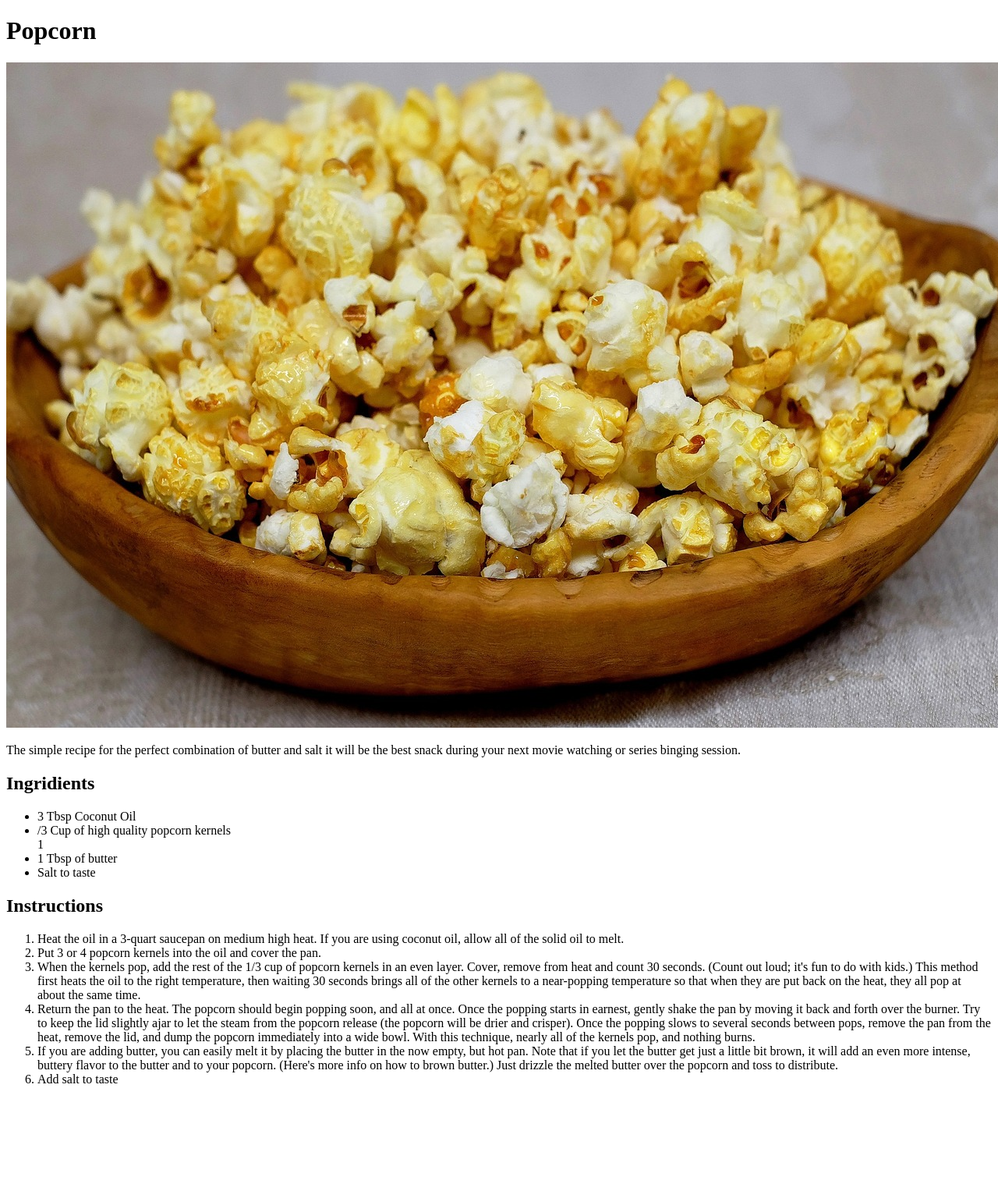
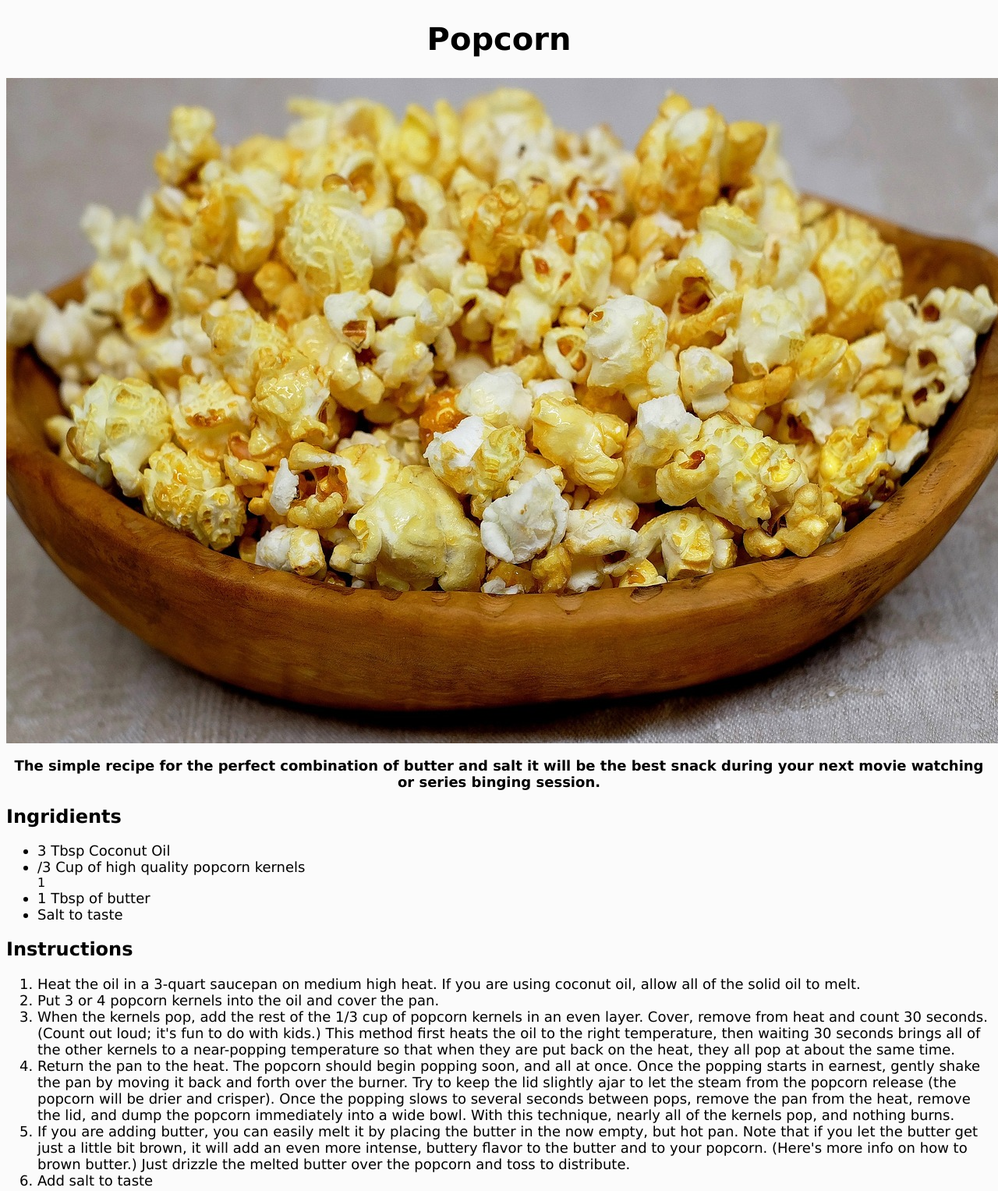
Before and after one commit to Joshckh/odin-recipes, a plain HTML site: page popcorn.html in a window 1280 px wide. Shown: the whole page at 78% size. Before the commit the page ends 1409 px from the top, so only its background shows below. Drawn offline with Linux system fonts and the light colour scheme.

Commit message:
Add first draft of CSS
-add css folder with css files inside
-change index.html h1 to something more specific for me

```diff
--- /dev/null
+++ b/css/style.css
@@ -0,0 +1,35 @@
+*{
+    background-color:rgb(251, 251, 251);
+    font-family: Verdana,"Times New Roman",sans-serif;
+}
+
+img{
+    width: 1000;
+    height:auto;
+    display: block;
+    margin-left: auto;
+    margin-right: auto;
+}
+
+h1{
+    font-size: 40px;
+    text-align: center;
+}
+
+.indexli{
+    text-align: center;
+    font-size: 30px;
+    font-weight: 800;
+    list-style: none;
+}
+
+li{
+    text-align: left;
+    font-size: 18px;
+}
+
+.desc{
+    text-align: center;
+    font-weight: bolder;
+    font-size: 18px;
+}
--- a/popcorn.html
+++ b/popcorn.html
@@ -3,6 +3,7 @@
     <head>
         <meta charset="UTF-8">
         <title>Popcorn</title>
+        <link rel="stylesheet" href="css/style.css">
     </head>
 
     <body>
@@ -10,7 +11,7 @@
 
         <img src="img/popcorn.jpg" alt="Popcorn in a bowl">
 
-        <p>The simple recipe for the perfect combination of butter and salt it will be the best snack during your next movie watching or series binging session.</p>
+        <p class="desc">The simple recipe for the perfect combination of butter and salt it will be the best snack during your next movie watching or series binging session.</p>
 
         <h2>Ingridients</h2>
 
```
Also changed, not shown: beef-stew.html (+2 -1 lines), cheese-bake-potato.html (+2 -1 lines), index.html (+5 -4 lines), 1 other file.
